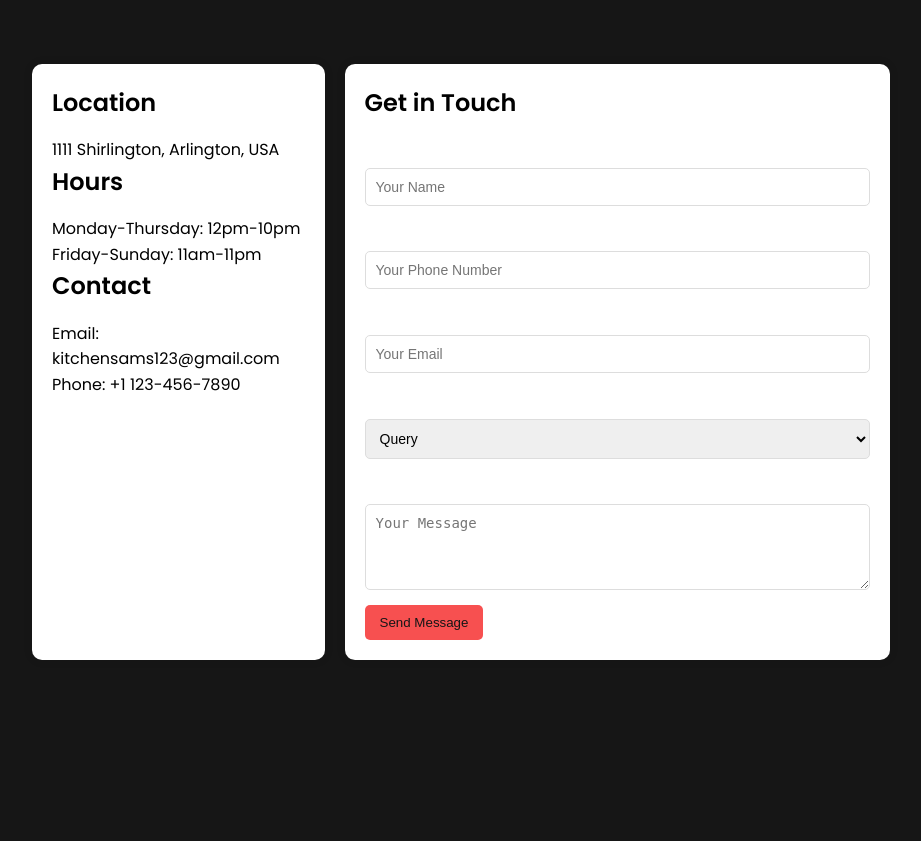
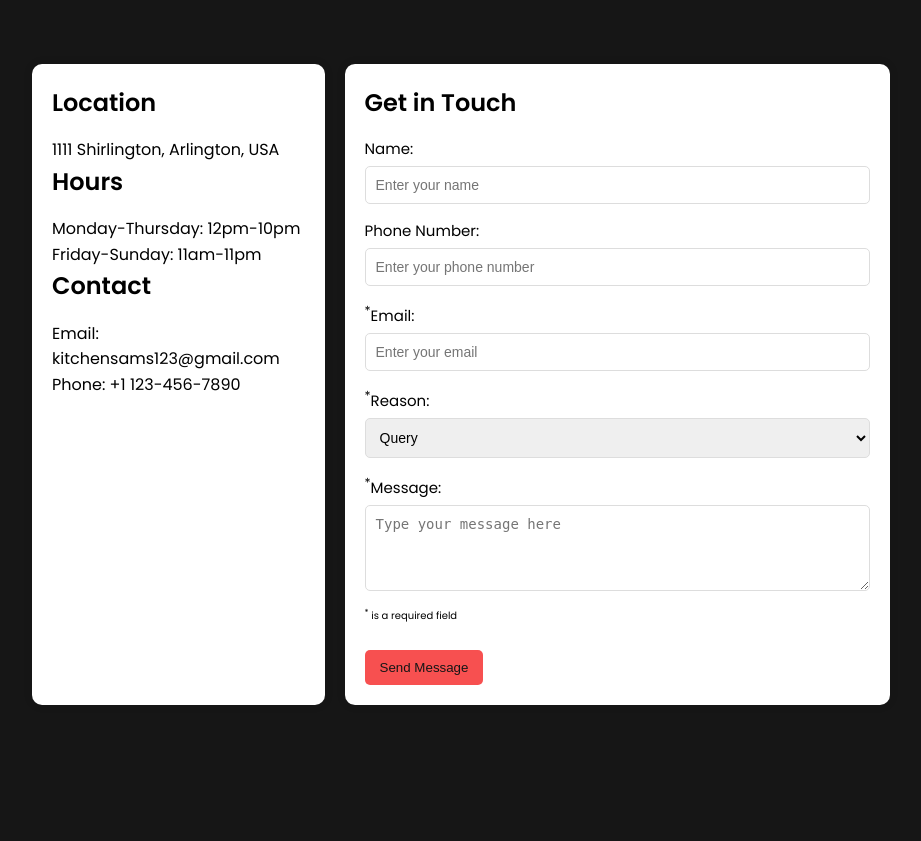
Before and after one commit to anchal-04/SAM-s-Kitchen, a Flask app: page /contact in a window 1280 px wide. Shown: the part 72-913 px from the top of the page, without its empty margins (160-1081 px from the left). Run offline with Flask 3, Linux system fonts and the light colour scheme.

Commit message:
added required fields in contact and sign up page

```diff
--- a/restaurant/templates/contact.html
+++ b/restaurant/templates/contact.html
@@ -81,19 +81,19 @@
         <h2>Get in Touch</h2>
         <form id="contact-form" method="POST" action="{{ url_for('contact_page') }}">
           <div class="form-group">
-            <label for="name">Name:</label>
-            <input type="text" id="name" name="name" placeholder="Your Name" required>
+            <label style="color: black; font-size: 15px;" for="name">Name:</label>
+            <input type="text" id="name" name="name" placeholder="Enter your name" >
           </div>
           <div class="form-group">
-            <label for="number">Phone Number:</label>
-            <input type="tel" id="number" name="number" placeholder="Your Phone Number" required>
+            <label style="color: black; font-size: 15px;" for="number">Phone Number:</label>
+            <input type="tel" id="number" name="number" placeholder="Enter your phone number" >
           </div>
           <div class="form-group">
-            <label for="email">Email:</label>
-            <input type="email" id="email" name="email" placeholder="Your Email" required>
+            <label style="color: black; font-size: 15px;" for="email"><sup>*</sup>Email:</label>
+            <input type="email" id="email" name="email" placeholder="Enter your email" required>
           </div>
           <div class="form-group">
-            <label for="reason">Reason:</label>
+            <label style="color: black; font-size: 15px;" for="reason"><sup>*</sup>Reason:</label>
             <select id="reason" name="reason" required>
               <option value="query">Query</option>
               <option value="complain">Complain</option>
@@ -103,9 +103,11 @@
             </select>
           </div>
           <div class="form-group">
-            <label for="message">Message:</label>
-            <textarea id="message" name="message" rows="4" placeholder="Your Message" required></textarea>
+            <label style="color: black; font-size: 15px;" for="message"><sup>*</sup>Message:</label>
+            <textarea id="message" name="message" rows="4" placeholder="Type your message here" required></textarea>
           </div>
+            <div style="color: black; font-size: 10px;"><sup >*</sup> is a required field</div>
+            <br>
           <button type="submit" class="btn">Send Message</button>
         </form>
       </div>
```
Also changed, not shown: restaurant/templates/login.html (+8 -7 lines).
